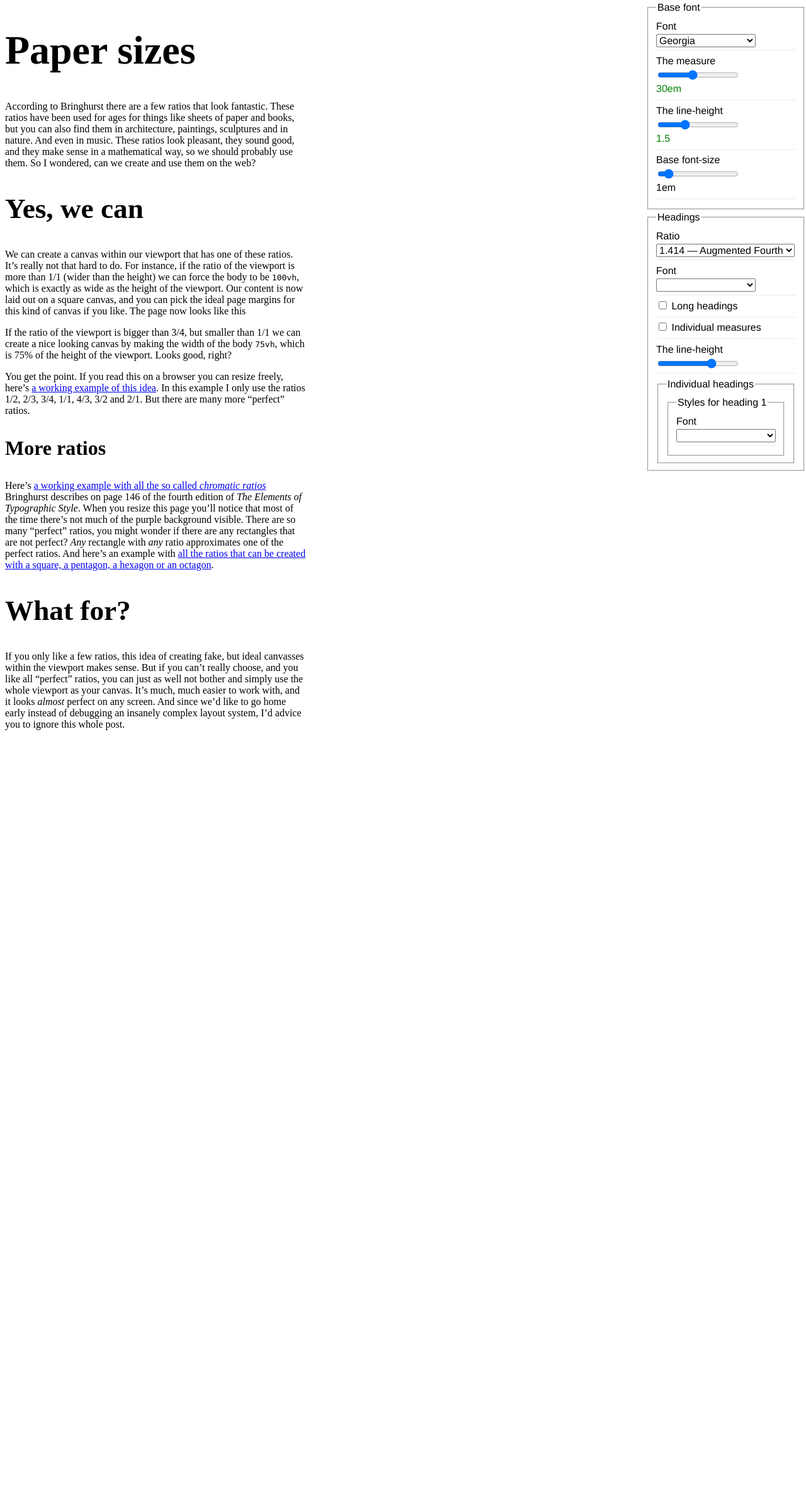
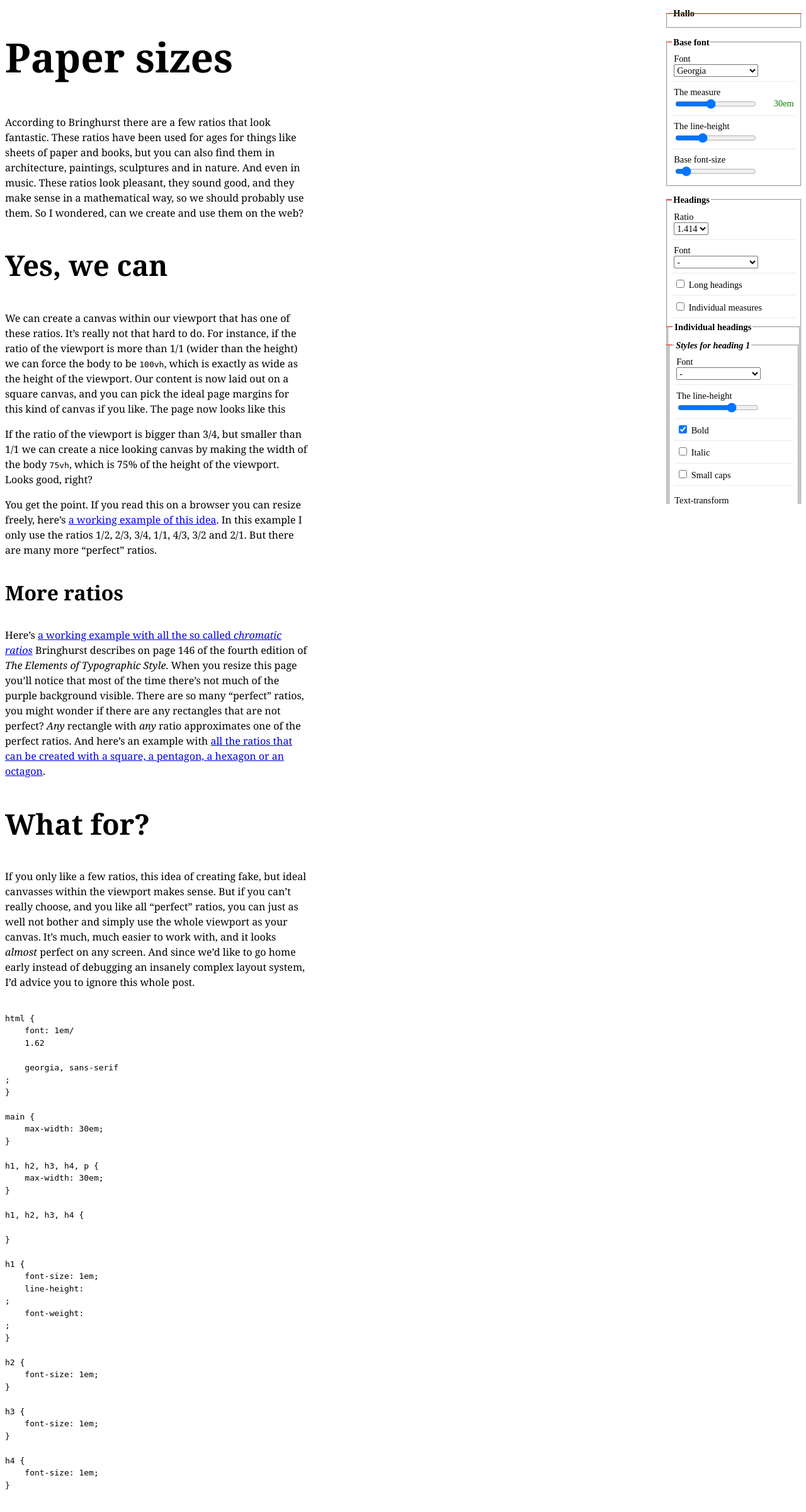
Before and after one commit to vasilisvg/tools, a PHP site: page / in a window 1280 px wide. Shown: the whole page at 63% size. Before the commit the page ends 1159 px from the top, so only its background shows below. Run offline with PHP 8.4, Linux system fonts and the light colour scheme; some web fonts are replaced.

Commit message:
Uses CSSOM now
And works much better

```diff
--- a/text-tools/css.css
+++ b/text-tools/css.css
@@ -1,42 +1,150 @@
-form {
+html {
+	font: 1em/1.5 Georgia, serif;
+}
+
+
+h1, h2, h3, h4 {
+	line-height: ;
+}
+
+h1 {
+	font-size: 2.0736em;
+}
+
+h2 {
+	font-size: 1.7280em;
+}
+
+h3 {
+	font-size: 1.4400em;
+}
+
+h4 {
+	font-size: 1.2000em;
+}
+
+#toolset {
 	position: fixed;
 	top: 0;
 	right: 0;
 	background: white;
 	height: 100vh;
 	overflow-y: scroll;
+	font-family: "Irma Text Narrow";
+	font-style: Normal;
+	font-weight: 400;
+	font-stretch: normal;
+	margin: 0;
+	padding: 0;
+	line-height: 1.25;
 }
-form, select, input {
-	font-size: 1em !important;
-	font-family: helvetica !important;
-	font-size: 16px !important;
-	line-height: 1.5 !important;
+#toolset, #toolset select, #toolset input {
+	font-size: 14.4px !important;
+	font-family: "Irma Text Narrow";
+	font-style: Normal;
+	font-weight: 400;
+	font-stretch: normal;
 }
-input:focus, select:focus {
+#toolset input:focus, #toolset select:focus {
 	box-shadow: 0 0 .2em .2em hsla(150,50%,40%,.5)
 }
-.pefect input:focus, .pefect select:focus {
+#toolset .pefect input:focus, #toolset .pefect select:focus {
 	box-shadow: 0 0 .2em .2em hsla(90,50%,50%,.5)
 }
-.alert input:focus, .alert select:focus {
+#toolset .alert input:focus, #toolset .alert select:focus {
 	box-shadow: 0 0 .2em .2em hsla(0,50%,50%,.5)
 }
-label {
+#toolset label {
 	display: block;
 	border-bottom: 1px solid #ebebeb;
 	margin: 0 0 .3em;
-	padding: 0 0 .3em;
+	padding: .2em .2em .5em;
 }
-label input,
-label select {
+#toolset label:last-child {
+	border-bottom: 0;
+	padding-bottom: 0;
+}
+#toolset label input,
+#toolset label select {
 	display: block;
 }
-label input[type="checkbox"] {
+#toolset label input[type="checkbox"],
+#toolset label input[type="radio"] {
 	display: inline-block;
 }
-.alert output {
-	color: red
+#toolset label span {
+	display: flex;
 }
-.pefect output {
+#toolset output {
+	width: 4em;
+	text-align: right;
+}
+#toolset .alert output {
+	color: red;
+}
+#toolset .pefect output {
 	color: green;
 }
+
+#toolset legend {
+	font-weight: 900;
+  	font-style: normal;
+  	background: white;
+  	line-height: 1;
+  	color: black;
+
+}
+#toolset legend::before {
+	content: "";
+	display: block;
+	position: absolute;
+	border-top: 1px solid red;
+	left: .5em;
+	width: .6em;
+	margin-top: .45em;
+}
+#toolset legend::after {
+	content: "";
+	display: block;
+	position: absolute;
+	border-top: 1px solid red;
+	left: .5em;
+	right: .5em;
+	top: 1em;
+	z-index: 0;
+	margin-top: .45em;
+}
+#toolset fieldset fieldset legend {
+	font-weight: 700;
+}
+#toolset fieldset fieldset fieldset legend {
+	font-style: italic;
+}
+#toolset fieldset {
+	padding: .5em;
+	margin: 1em .5em;
+}
+#toolset fieldset fieldset {
+	margin: .5em -.5em -.5em;
+}
+
+pre {
+	//position: absolute;
+	top: 0;
+	background: white;
+	-moz-tab-size: 4;
+	  -o-tab-size: 4;
+	     tab-size: 4;
+}
+pre > span {
+	display: block;
+}
+pre span:empty {
+	display: none;
+}
+pre span span + span {
+	display: block;
+}
+pre span span + span::before {
+	content: '	';
+}
--- a/text-tools/index.html
+++ b/text-tools/index.html
@@ -3,8 +3,19 @@
 <head>
 	<meta charset="utf-8">
 	<meta name="viewport" content="width=device-width, initial-scale=1">
-	<title></title>
-	<link rel="stylesheet" href="/css.css">
+	<title>Web design</title>
+	<link rel="stylesheet" href="http://fonts.typotheque.com/WF-023273-007784.css">
+	<link rel="stylesheet" href="css.css">
+	<style id="theStyle">
+html{}
+h1, h2, h3, h4 {}
+h1, h2, h3, h4, p {}
+h1 {}
+h2 {}
+h3 {}
+h4 {}
+p {}
+	</style>
 </head>
 <body>
 
@@ -23,43 +34,50 @@
 <p>If you only like a few ratios, this idea of creating fake, but ideal canvasses within the viewport makes sense. But if you can’t really choose, and you like all <q>perfect</q> ratios, you can just as well not bother and simply use the whole viewport as your canvas. It’s much, much easier to work with, and it looks <em>almost</em> perfect on any screen. And since we’d like to go home early instead of debugging an insanely complex layout system, I’d advice you to ignore this whole post.</p>
 </main>
 
-<form>
+<form id="toolset">
+	<fieldset><legend>Hallo</legend></fieldset>
 	<fieldset>
 		<legend>Base font</legend>
 		<label>Font
-			<select title="Pick a font" id="pickafont" data-tag="html" class="pickafont">
-				<option>Georgia</option>
-				<option>Helvetica</option>
-				<option>Arial</option>
-				<option>Times New Roman</option>
-				<option>Lucida Grande</option>
-				<option>Verdana</option>
+			<select title="Pick a font" id="pickafont" data-property="font-family" data-tag="html">
+				<option style="font-family:georgia;">Georgia</option>
+				<option style="font-family:helvetica;">Helvetica</option>
+				<option style="font-family:arial;">Arial</option>
+				<option style="font-family:times new roman;">Times New Roman</option>
+				<option style="font-family:lucida grande;">Lucida Grande</option>
+				<option style="font-family:verdana;">Verdana</option>
 			</select>
 		</label>
-		<label>The measure <input type="range" id="measure" value="30" min="15" max="50" step=".25" /><output id="measureSize"></output></label>
+		<label>The measure
+			<span>
+				<input type="range" data-property="max-width" data-unit="em" data-tag="h1, h2, h3, h4, p" data-min="20" data-max="40" data-ideal="30" value="30" min="15" max="50" step="0.25" />
+				<output id="measureSize"></output>
+			</span>
+		</label>
 
-		<label>The line-height <input type="range" id="lineheight" value="1.5" min="0.8" max="3" step=".01" data-tag="html" class="setLineheight"><output id="lineheightSize"></output></label>
+		<label>The line-height <span><input type="range" data-property="line-height" data-tag="html" data-min="1" data-max="2" value="1.5" min="0.8" max="3" step="0.01"><output id="lineheightSize"></output></span></label>
 
-		<label>Base font-size<input type="range" id="fontsize" value="1" min="0.8" max="3" step=".01" /><output id="fontsizeSize"></output></label>
+		<label>Base font-size <span><input type="range" data-property="font-size" data-unit="em" data-tag="html" data-min="1" data-max="40" data-ideal="1.1" value="1" min="0.8" max="3" step="0.01" /><output id="fontsizeSize"></output></span></label>
 
 	</fieldset>
 	<fieldset>
 		<legend>Headings</legend>
 		<label>Ratio
 			<select id="headingratio">
-            	<option value="1.067">1.067 — Minor Second</option>
-				<option value="1.125">1.125 — Major Second</option>
-				<option value="1.200">1.200 — Minor Third</option>
-				<option value="1.250">1.250 — Major Third</option>
-				<option value="1.333">1.333 — Perfect Fourth</option>
-				<option selected value="1.414">1.414 — Augmented Fourth</option>
-				<option value="1.500">1.500 — Perfect Fifth</option>
-				<option value="1.618">1.618 — Golden Ratio</option>
+            	<option value="1">1</option>
+            	<option value="1.067">1.067</option>
+				<option value="1.125">1.125</option>
+				<option value="1.200">1.200</option>
+				<option value="1.250">1.250</option>
+				<option value="1.333">1.333</option>
+				<option selected value="1.414">1.414</option>
+				<option value="1.500">1.500</option>
+				<option value="1.618">1.618</option>
             </select>
 		</label>
 		<label>Font
-			<select title="Pick a font" id="heading1font" data-tag="h1,h2,h3,h4" class="pickafont">
-				<option></option>
+			<select title="Pick a font" id="headingfont" data-tag="h1, h2, h3, h4" data-property="font-family" class="pickafont">
+				<option>-</option>
 				<option>Georgia</option>
 				<option>Helvetica</option>
 				<option>Arial</option>
@@ -75,15 +93,13 @@
 			<input type="checkbox" id="indiMeasure"> Individual measures
 		</label>
 
-		<label>The line-height <input type="range" id="headingLineheight" value="1.5" min="0.4" max="2" step=".01" data-tag="h1,h2,h3,h4" class="setLineheight"><output id="headingLineheightSize"></output></label>
-
 		<fieldset>
 			<legend>Individual headings</legend>
 			<fieldset>
 				<legend>Styles for heading 1</legend>
 				<label>Font
-					<select title="Pick a font" id="heading1font" data-tag="h1" class="pickafont">
-						<option></option>
+					<select title="Pick a font" id="heading1font" data-tag="h1" data-property="font-family" class="pickafont">
+						<option>-</option>
 						<option>Georgia</option>
 						<option>Helvetica</option>
 						<option>Arial</option>
@@ -92,11 +108,71 @@
 						<option>Verdana</option>
 					</select>
 				</label>
+				<label>The line-height <input type="range" data-property="line-height" value="1.5" min="0.4" max="2" step="0.01" data-tag="h1" class="setLineheight"><output id="headingLineheightSize"></output></label>
+				<label>
+					<input type="checkbox" data-property="font-weight" value="bold" data-tag="h1" checked> Bold
+				</label>
+				<label>
+					<input type="checkbox" data-property="font-style" value="italic" data-tag="h1"> Italic
+				</label>
+				<label>
+					<input type="checkbox" data-property="font-variant" value="small-caps" data-tag="h1"> Small caps
+				</label>
+				<p>Text-transform</p>
+				<label>
+					<input type="radio" name="headingsTextTransform" data-tag="h1" value="uppercase"> Uppercase
+				</label>
+				<label>
+					<input type="radio" name="headingsTextTransform" data-tag="h1" value="lowercase"> Lowercase
+				</label>
+				<label>
+					<input type="radio" name="headingsTextTransform" data-tag="h1" value="capitalize"> Capitalize
+				</label>
+				<label>
+					<input type="radio" name="headingsTextTransform" data-tag="h1" value="none" checked> None
+				</label>
+
 			</fieldset>
 		</fieldset>
 	</fieldset>
 </form>
 
+<pre id="output">
+<span id="o-html">
+html {
+	font: <span class="font-size">1em</span>/<span class="line-height">1.62</span> <span class="font-family">georgia, sans-serif</span>;
+}
+</span><span id="o-main">
+main {
+	<span class="max-width">max-width: 30em;</span>
+}
+</span><span id="o-h1-h2-h3-h4-p">
+h1, h2, h3, h4, p {
+	<span class="max-width">max-width: 30em;</span>
+}
+</span><span id="o-h1-h2-h3-h4">
+h1, h2, h3, h4 {
+	<span class="font-family"></span>
+}
+</span><span id="o-h1">
+h1 {
+	<span class="font-size">font-size: 1em;</span><span class="font-family"></span><span class="line-height">line-height: </span>;<span class="font-weight">font-weight: </span>;
+}
+</span><span id="o-h2">
+h2 {
+	<span class="font-size">font-size: 1em;</span><span class="font-family"></span>
+}
+</span><span id="o-h3">
+h3 {
+	<span class="font-size">font-size: 1em;</span><span class="font-family"></span>
+}
+</span><span id="o-h4">
+h4 {
+	<span class="font-size">font-size: 1em;</span><span class="font-family"></span>
+}
+</span>
+</pre>
+
 <script src="js.js"></script>
 
 </body>
```
Also changed, not shown: text-tools/js.js (+160 -158 lines).
